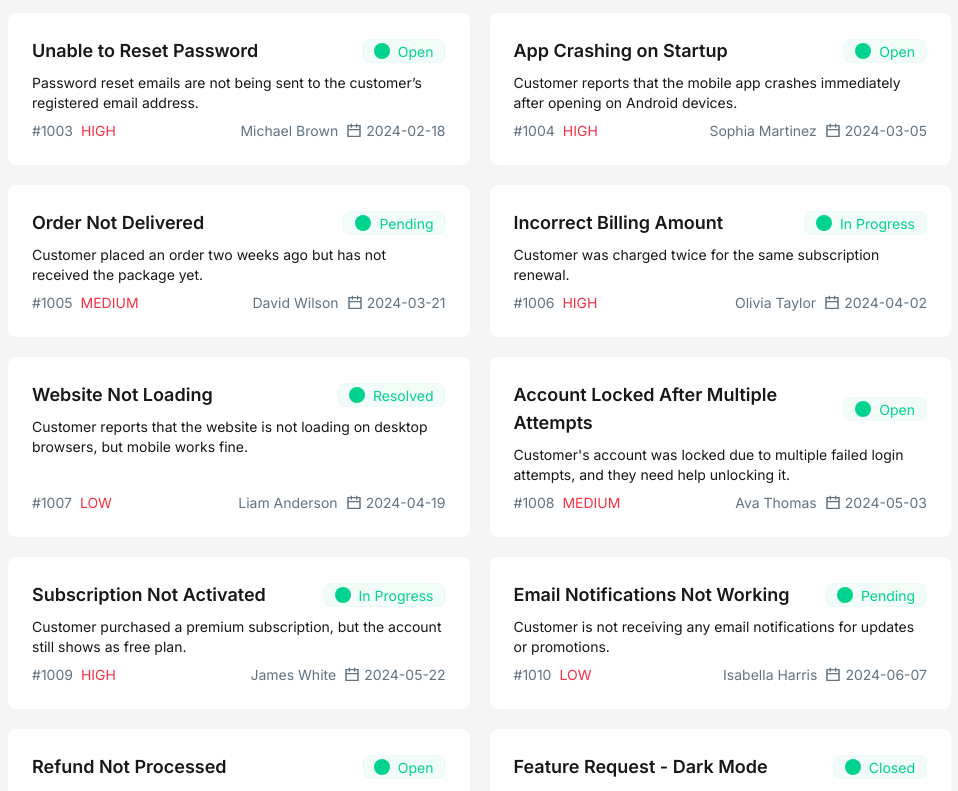
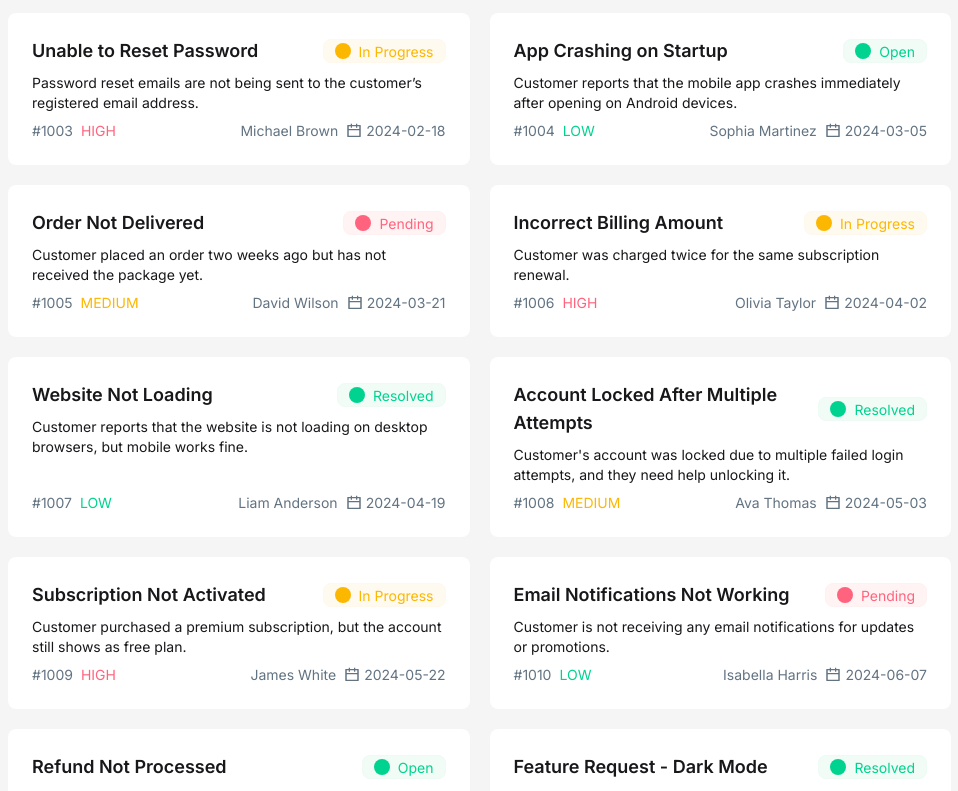
Before and after one commit to AyanSujon/assignment-B12A07, a React (Vite) app: page / in a window 1280 px wide. Shown: the part 560-1351 px from the top of the page, without its empty margins (0-958 px from the left). Built offline with nearby package versions, Linux system fonts and the light colour scheme.

Commit message:
added card Status and Priority functionalities

```diff
--- a/public/customerTicketsData.json
+++ b/public/customerTicketsData.json
@@ -23,7 +23,7 @@
     "description": "Password reset emails are not being sent to the customer’s registered email address.",
     "customer": "Michael Brown",
     "priority": "High",
-    "status": "Open",
+    "status": "In Progress",
     "createdAt": "2024-02-18"
   },
   {
@@ -31,7 +31,7 @@
     "title": "App Crashing on Startup",
     "description": "Customer reports that the mobile app crashes immediately after opening on Android devices.",
     "customer": "Sophia Martinez",
-    "priority": "High",
+    "priority": "Low",
     "status": "Open",
     "createdAt": "2024-03-05"
   },
@@ -68,7 +68,7 @@
     "description": "Customer's account was locked due to multiple failed login attempts, and they need help unlocking it.",
     "customer": "Ava Thomas",
     "priority": "Medium",
-    "status": "Open",
+    "status": "Resolved",
     "createdAt": "2024-05-03"
   },
   {
@@ -104,7 +104,7 @@
     "description": "Customer suggests adding a dark mode option to improve user experience during nighttime use.",
     "customer": "Mia Lewis",
     "priority": "Low",
-    "status": "Closed",
+    "status": "Resolved",
     "createdAt": "2024-07-10"
   }
 ]
--- a/src/components/mainSection/TicketCard.jsx
+++ b/src/components/mainSection/TicketCard.jsx
@@ -15,14 +15,14 @@ const TicketCard = ({ticketData,  onAddTask}) => {
                         <div className="card-body">
                             <div className='flex justify-between items-center'>
                                 <h2 className="title card-title text-lg">{ticket.title}</h2>
-                                <div className="card-status badge badge-soft badge-success"> <span className='card-status-circle w-4 h-4 rounded-full bg-success'></span>{ticket.status}</div>
+                                <div className={`card-status badge ${ticket.status === "Open"? "badge-soft badge-success": ticket.status === "In Progress"? " badge-soft badge-warning": ticket.status === "Pending"? "badge-soft badge-error": "badge-soft badge-success" }`}> <span className={`card-status-circle w-4 h-4 rounded-full ${ticket.status === "Open"? "bg-success": ticket.status === "In Progress"? " bg-warning": ticket.status === "Pending"? "bg-error": "bg-success" }`}></span>{ticket.status}</div>
                             </div>
                             <p className='description text-sm'>{ticket.description}</p>
 
                             <div className=" text-[12px] md:text-[9px] lg:text-sm flex justify-between items-center">
                             <div className='flex gap-2 items-center text-[#F83044]'>
                                 <span className=' text-[#627382]'>#<span className='card-id'>{ticket.id}</span></span>
-                                <span className='card-priority uppercase '>{ticket.priority}</span>
+                                <span className={`card-priority uppercase ${ticket.priority === "High"? "text-error": ticket.priority === "Medium"? "text-warning": ticket.priority === "Low"? "text-success": ""}`}>{ticket.priority}</span>
                             </div>
                             <div className='flex gap-2 items-center' >
                                 <span className='customer text-[#627382]'>{ticket.customer}</span>
```
